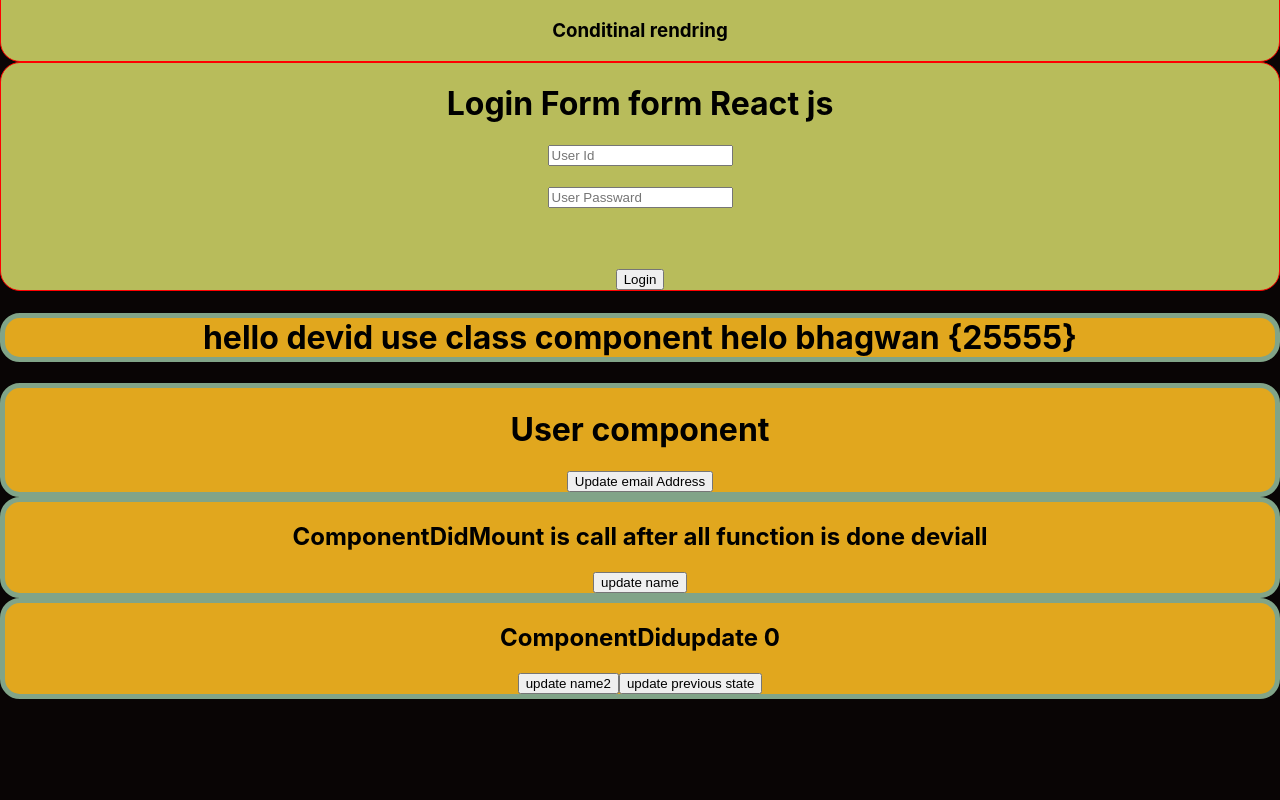
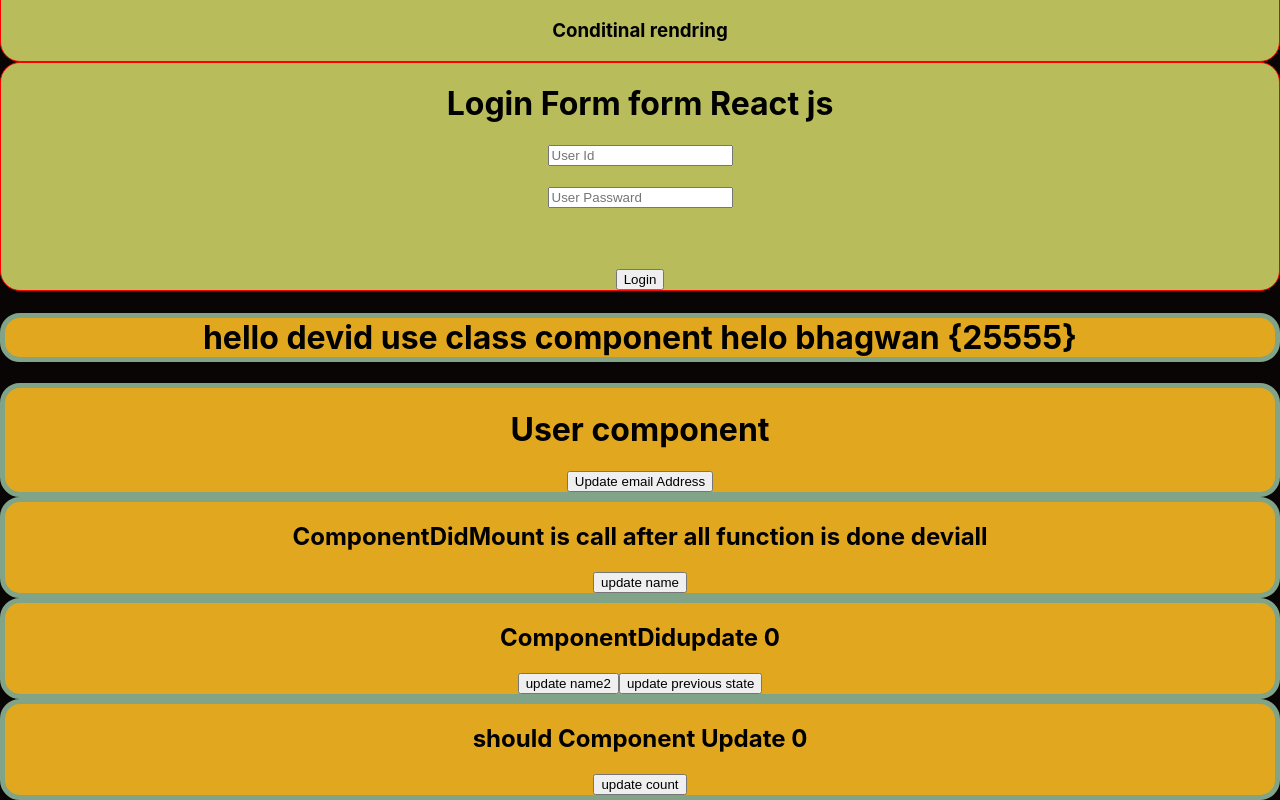
Before and after one commit to devilalpanchal/ReactYoutube01, a React (Create React App) app: page / in a window 1280 px wide. Shown: the part 2588-3388 px from the top of the page. Before the commit the page ends 3287 px from the top, so only its background shows below. Built offline with nearby package versions, Linux system fonts and the light colour scheme.

Commit message:
shuld com. update

```diff
--- /dev/null
+++ b/src/ShouldComUpdate.js
@@ -0,0 +1,39 @@
+import React from "react";
+
+class ShouldUpdate extends React.Component {
+    constructor()
+    {
+        super();
+       this.state={
+        count:0
+       }
+        console.log("constractor")
+    }
+shouldComponentUpdate()  //it is call onely one time after to set state
+    {
+        console.log("shouldComponentUpdate",this.state.count)
+        if(this.state.count>5 && this.state.count<10)
+        {
+            return true;
+        }
+        // return true;
+        // if we return true it is calling byDefauolt is not udatate is false
+
+    }
+    render() {
+        return (
+            <div className="app">
+                <h2> should Component Update  {this.state.count}</h2>
+                <button onClick={()=>{this.setState({count:this.state.count+1})}}>update count</button>
+            </div>
+        )
+    }
+
+}
+
+export default ShouldUpdate;
+
+// shouldComponentUpdate
+// it can stop rendering
+// use with state and props
+// you can call API if you want to call conditonal api or not so you can use componentDidMount
--- a/src/index.js
+++ b/src/index.js
@@ -22,6 +22,7 @@ import Bsall from './LifeCycleOfMethod';
 import Tstate from './StateClass';
 import MountDid from './ComponentDidMount';
 import Didupdate from './ComponentDidUpdate';
+import ShouldUpdate from './ShouldComUpdate';
 const root = ReactDOM.createRoot(document.getElementById('root'));
 root.render(
   <React.StrictMode>
@@ -48,6 +49,7 @@ root.render(
     <Tstate />
 <MountDid/>
 <Didupdate/>
+<ShouldUpdate/>
   </React.StrictMode>
 );
 reportWebVitals();
```
